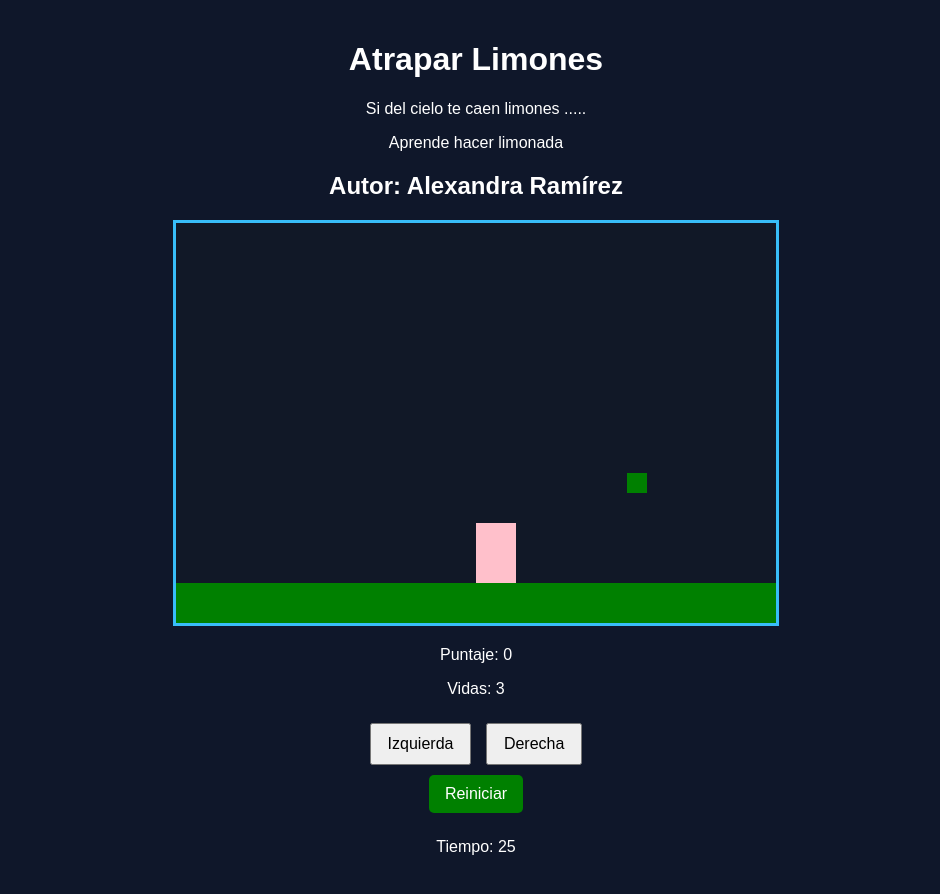
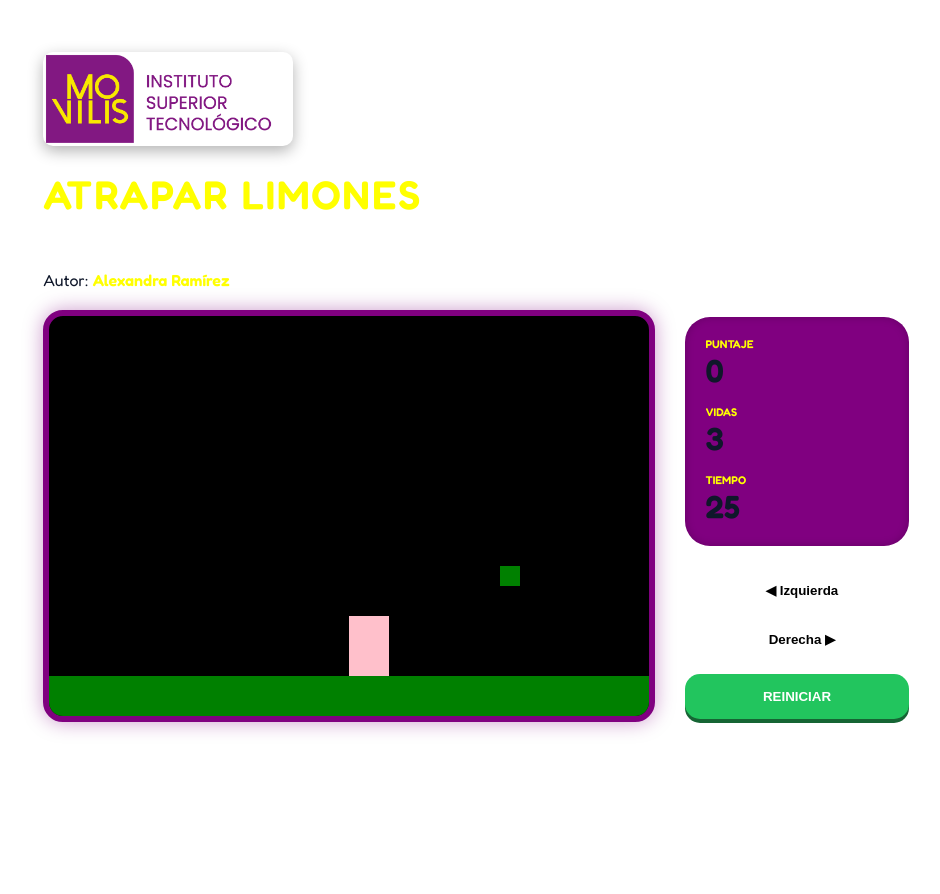
Before and after one commit to alexandraR-Code/juego_limones, a plain HTML site: page index.html.html in a window 1280 px wide. Shown: the whole page, without its empty margins (164-1104 px from the left). After the commit the page ends 800 px from the top, so only its background shows below. Drawn offline with Linux system fonts and the light colour scheme.

Commit message:
Integración de logo Movilis y rediseño de interfaz estética

```diff
--- a/index.html.html
+++ b/index.html.html
@@ -1,38 +1,60 @@
 <!DOCTYPE html>
-<html>
+<html lang="es">
 <head>
-  <title>Caza Estrellas</title>
+  <meta charset="UTF-8">
+  <meta name="viewport" content="width=device-width, initial-scale=1.0">
+  <title>Atrapar Limones - Movilis Edition</title>
   <link rel="stylesheet" href="limones.css">
-
-
+  <link href="https://fonts.googleapis.com/css2?family=Fredoka:wght@400;600&display=swap" rel="stylesheet">
 </head>
 <body onload="iniciarJuego();">
+
   <div class="contenedor">
-    <h1>Atrapar Limones</h1>
-    <p>Si del cielo te caen limones ..... </p>
-    <p>Aprende hacer limonada</p>
-    <h2>Autor: Alexandra Ramírez</h2>
-    <canvas id="areaJuego" width="600" height="400"></canvas>
+    <div class="header-logo">
+      <img src="LOGO FULL.png" alt="Logo Movilis" class="logo-movilis">
+    </div>
 
-    <div class="panel">
-      <p>Puntaje: <span id="txtPuntaje">0</span></p>
-      <p>Vidas: <span id="txtVidas">3</span></p>
+    <header>
+      <h1>Atrapar Limones</h1>
+      <div class="frase">
+        <p>"Si del cielo te caen limones... aprende a hacer limonada"</p>
+      </div>
+      <p class="author">Autor: <span>Alexandra Ramírez</span></p>
+    </header>
 
-    </div>
-    <div class="botones">
-      <button onclick="moverIzquierda();">Izquierda</button>
-      <button onclick="moverDerecha();">Derecha</button>
-      <div class="rei">
-      <button onclick="reiniciarJuego();">Reiniciar</button>
-    <div class="panel">
-      <span>Tiempo: <span id="txtTiempo">10</span>
+    <div class="main-layout">
+      <div class="game-area">
+        <canvas id="areaJuego" width="600" height="400"></canvas>
+      </div>
 
-    </div>
-    </div>
+      <aside class="sidebar">
+        <div class="stats-card">
+          <div class="stat-item">
+            <small>PUNTAJE</small>
+            <span id="txtPuntaje">0</span>
+          </div>
+          <div class="stat-item">
+            <small>VIDAS</small>
+            <span id="txtVidas">3</span>
+          </div>
+          <div class="stat-item">
+            <small>TIEMPO</small>
+            <span id="txtTiempo">30</span>
+          </div>
+        </div>
+
+        <div class="controles">
+          <div class="flechas">
+            <button class="btn-control" onclick="moverIzquierda();">◀ Izquierda</button>
+            <button class="btn-control" onclick="moverDerecha();">Derecha ▶</button>
+          </div>
+          <button class="btn-reiniciar" onclick="reiniciarJuego();">REINICIAR</button>
+        </div>
+      </aside>
     </div>
   </div>
+
+  <script src="utils.js"></script>
   <script src="limones.js"></script>
-  <script  src="utils.js"></script>
-
 </body>
 </html>
--- a/limones.css
+++ b/limones.css
@@ -1,39 +1,136 @@
+:root {
+  --morado-movilis: #800080;
+  --amarillo-movilis: #ffff00;
+  --fondo-oscuro: #0f172a;
+  --blanco: #ffffff;
+}
+
 body {
-  font-family: Arial, sans-serif;
-  background-color: #0f172a;
-  color: white;
-  text-align: center;
+  font-family: 'Fredoka', sans-serif;
+  background-color: var(--blanco);
+  color: var(--fondo-oscuro);
   margin: 0;
   padding: 20px;
+  display: flex;
+  justify-content: center;
 }
 
 .contenedor {
-  max-width: 800px;
-  margin: 0 auto;
+  max-width: 900px;
+  background: rgba(255, 255, 255, 0.05);
+  padding: 30px;
+  border-radius: 40px;
+  border: 2px solid rgba(255, 255, 255, 0.1);
+}
+
+/* --- LOGO --- */
+.header-logo {
+  margin-bottom: 20px;
+}
+
+.logo-movilis {
+  max-width: 250px;
+  height: auto;
+  border-radius: 10px;
+  box-shadow: 0 5px 15px rgba(0,0,0,0.3);
+}
+
+h1 {
+  font-size: 2.5rem;
+  color: var(--amarillo-movilis);
+  margin: 10px 0;
+  text-transform: uppercase;
+  letter-spacing: 2px;
+}
+
+.frase p {
+  font-style: italic;
+  color: var(--blanco);
+  opacity: 0.8;
+}
+
+.author span {
+  color: var(--amarillo-movilis);
+  font-weight: bold;
+}
+
+/* --- DISTRIBUCIÓN --- */
+.main-layout {
+  display: flex;
+  gap: 30px;
+  margin-top: 20px;
+  align-items: center;
 }
 
 canvas {
-  background-color: #111827;
-  border: 3px solid #38bdf8;
-  display: block;
-  margin: 20px auto;
+  background-color: #000;
+  border: 6px solid var(--morado-movilis);
+  border-radius: 20px;
+  box-shadow: 0 0 20px rgba(128, 0, 128, 0.4);
 }
 
-.panel {
-  margin: 20px 0;
+/* --- PANEL LATERAL --- */
+.sidebar {
+  display: flex;
+  flex-direction: column;
+  gap: 20px;
+  min-width: 200px;
 }
 
-.botones button {
+.stats-card {
+  background: var(--morado-movilis);
+  padding: 20px;
+  border-radius: 25px;
+  box-shadow: inset 0 0 10px rgba(0,0,0,0.2);
+}
+
+.stat-item {
+  margin-bottom: 15px;
+}
+
+.stat-item:last-child { margin-bottom: 0; }
+
+.stat-item small {
+  display: block;
+  font-size: 0.7rem;
+  color: var(--amarillo-movilis);
+  font-weight: bold;
+}
+
+.stat-item span {
+  font-size: 2rem;
+  font-weight: bold;
+}
+
+/* --- BOTONES --- */
+.btn-control {
+  background: var(--blanco);
+  border: none;
+  padding: 12px 15px;
   margin: 5px;
-  padding: 10px 16px;
-  font-size: 16px;
+  border-radius: 15px;
+  font-weight: bold;
   cursor: pointer;
+  transition: transform 0.1s;
+  width: 100%;
 }
-.rei button {
-  background-color: green;
+
+.btn-control:active { transform: scale(0.95); }
+
+.btn-reiniciar {
+  background: #22c55e;
   color: white;
   border: none;
-  border-radius: 5px;
+  padding: 15px;
+  width: 100%;
+  border-radius: 15px;
+  font-weight: bold;
   cursor: pointer;
+  margin-top: 10px;
+  box-shadow: 0 4px 0px #166534;
+}
 
+.btn-reiniciar:active {
+  transform: translateY(4px);
+  box-shadow: none;
 }
```
Also changed, not shown: LOGO FULL.png (added).
